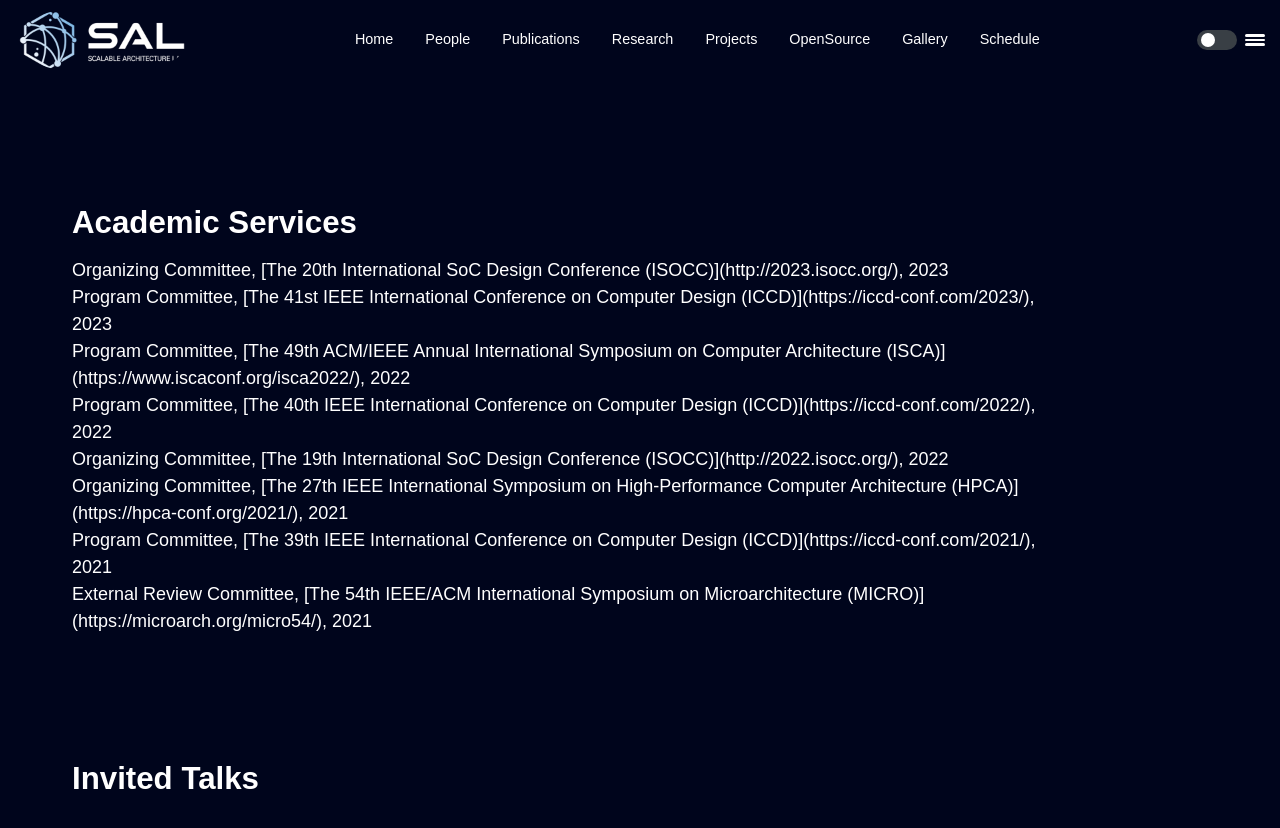
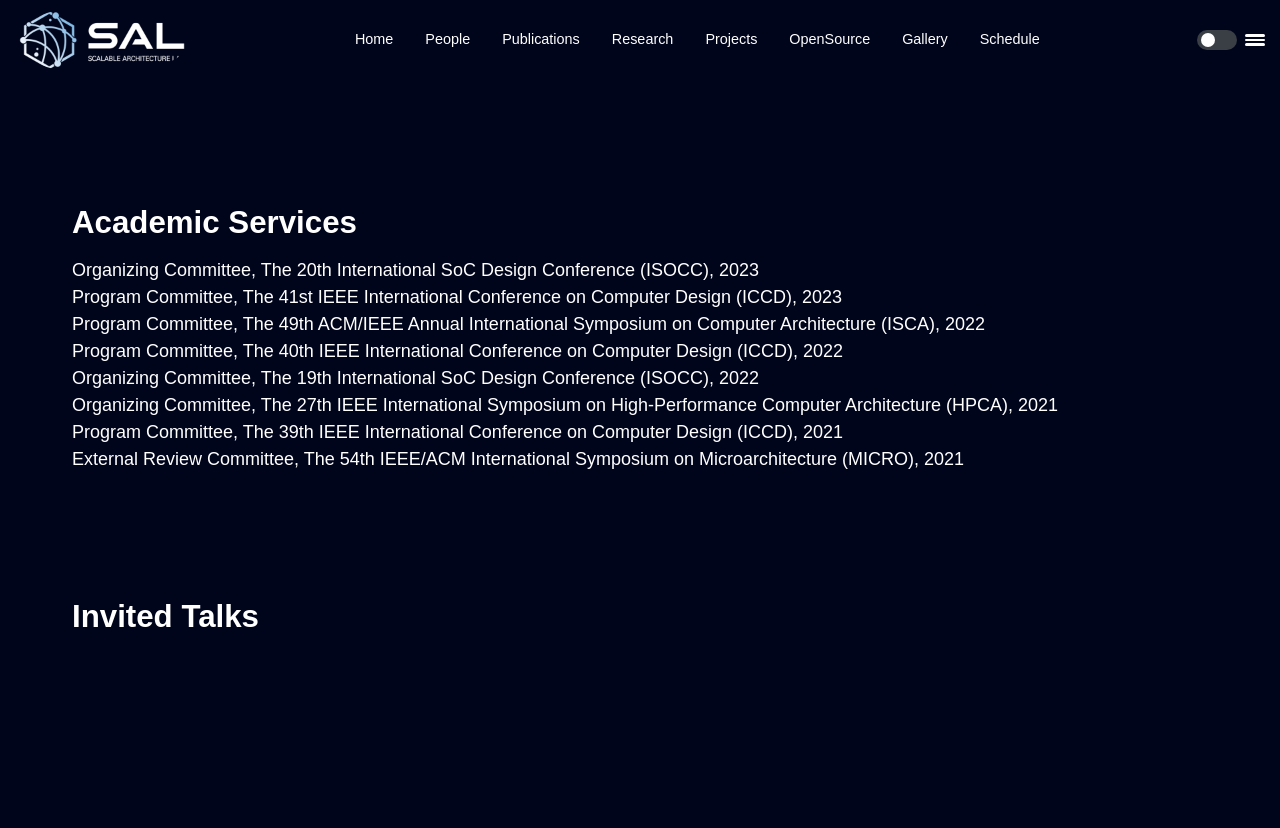
Before and after one commit to scalable-arch/scalable-arch.github.io, a Jekyll site: the page built from members-professor-services.md, in a window 1280 px wide and 900 px high, scrolled down 344 px. Shown: the top 828 px of the window. Built offline with Jekyll 4.4.1, drawn with Linux system fonts in a browser that asks for light colours; part of the change alters nothing that is shown.

Commit message:
Update members-professor-services.md

```diff
--- a/members-professor-services.md
+++ b/members-professor-services.md
@@ -1,23 +1,23 @@
 ---
 title: Services
 permalink: /members/professor/services
-layout: page
+layout: post
 ---
 
 ## Academic Services
 
-<ol reversed>
-  <li> Organizing Committee, [The 20th International SoC Design Conference (ISOCC)](http://2023.isocc.org/), 2023 </li>
-  <li> Program Committee, [The 41st IEEE International Conference on Computer Design (ICCD)](https://iccd-conf.com/2023/), 2023 </li>
+{: reversed="reversed" }
 
-  <li> Program Committee, [The 49th ACM/IEEE Annual International Symposium on Computer Architecture (ISCA)](https://www.iscaconf.org/isca2022/), 2022 </li>
-  <li> Program Committee, [The 40th IEEE International Conference on Computer Design (ICCD)](https://iccd-conf.com/2022/), 2022 </li>
-  <li> Organizing Committee, [The 19th International SoC Design Conference (ISOCC)](http://2022.isocc.org/), 2022 </li>
+  1. Organizing Committee, [The 20th International SoC Design Conference (ISOCC)](http://2023.isocc.org/), 2023
+  1. Program Committee, [The 41st IEEE International Conference on Computer Design (ICCD)](https://iccd-conf.com/2023/), 2023
 
-  <li> Organizing Committee, [The 27th IEEE International Symposium on High-Performance Computer Architecture (HPCA)](https://hpca-conf.org/2021/), 2021 </li>
-  <li> Program Committee, [The 39th IEEE International Conference on Computer Design (ICCD)](https://iccd-conf.com/2021/), 2021 </li>
-  <li> External Review Committee, [The 54th IEEE/ACM International Symposium on Microarchitecture (MICRO)](https://microarch.org/micro54/), 2021 </li>
-</ol>
+  1. Program Committee, [The 49th ACM/IEEE Annual International Symposium on Computer Architecture (ISCA)](https://www.iscaconf.org/isca2022/), 2022
+  1. Program Committee, [The 40th IEEE International Conference on Computer Design (ICCD)](https://iccd-conf.com/2022/), 2022
+  1. Organizing Committee, [The 19th International SoC Design Conference (ISOCC)](http://2022.isocc.org/), 2022
+
+  1. Organizing Committee, [The 27th IEEE International Symposium on High-Performance Computer Architecture (HPCA)](https://hpca-conf.org/2021/), 2021
+  1. Program Committee, [The 39th IEEE International Conference on Computer Design (ICCD)](https://iccd-conf.com/2021/), 2021
+  1. External Review Committee, [The 54th IEEE/ACM International Symposium on Microarchitecture (MICRO)](https://microarch.org/micro54/), 2021
 
 ## Invited Talks
 
```
